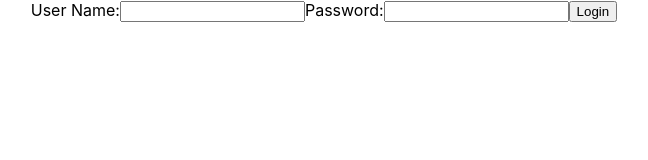
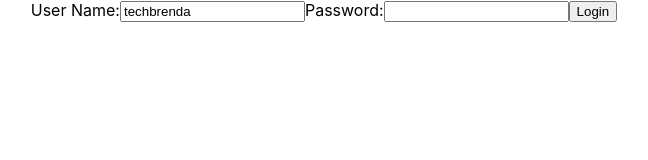
Before and after one commit to TechBrenda/todo-app, a React (Create React App) app in the folder todo-app/: page / in a window 1280 px wide. Shown: the top 160 px of the page, without its empty margins (316-964 px from the left). Built offline with nearby package versions, Linux system fonts and the light colour scheme.

Commit message:
Added handler functions for form inputs

```diff
--- a/todo-app/src/components/todo/Login.js
+++ b/todo-app/src/components/todo/Login.js
@@ -1,13 +1,39 @@
 import React, { Component } from 'react'
 
 class Login extends Component {
+  constructor (props) {
+    super(props)
+    this.state = {
+      username: 'techbrenda',
+      password: ''
+    }
+  }
+
+  handleUsernameChange = event => {
+    this.setState({ username: event.target.value })
+  }
+
+  handlePasswordChange = event => {
+    this.setState({ password: event.target.value })
+  }
+
   render () {
     return (
       <div>
         <span>User Name:</span>
-        <input type='text' name='username' />
+        <input
+          type='text'
+          name='username'
+          value={this.state.username}
+          onChange={this.handleUsernameChange}
+        />
         <span>Password:</span>
-        <input type='password' name='password' />
+        <input
+          type='password'
+          name='password'
+          value={this.state.password}
+          onChange={this.handlePasswordChange}
+        />
         <button>Login</button>
       </div>
     )
```
